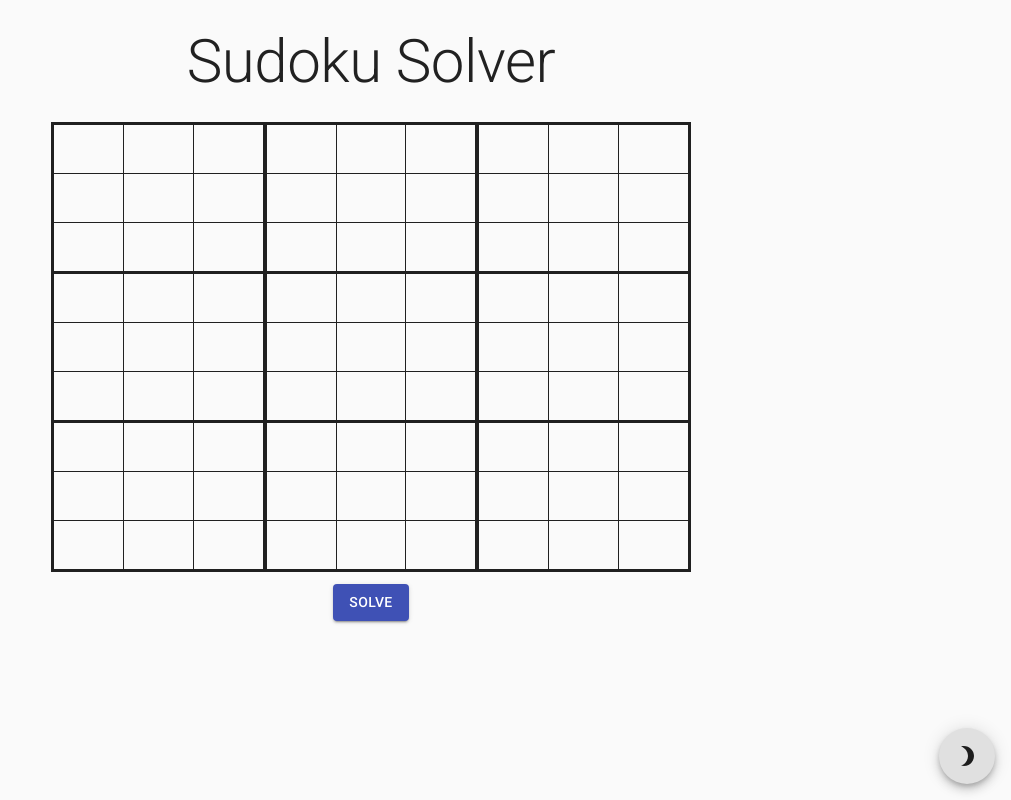
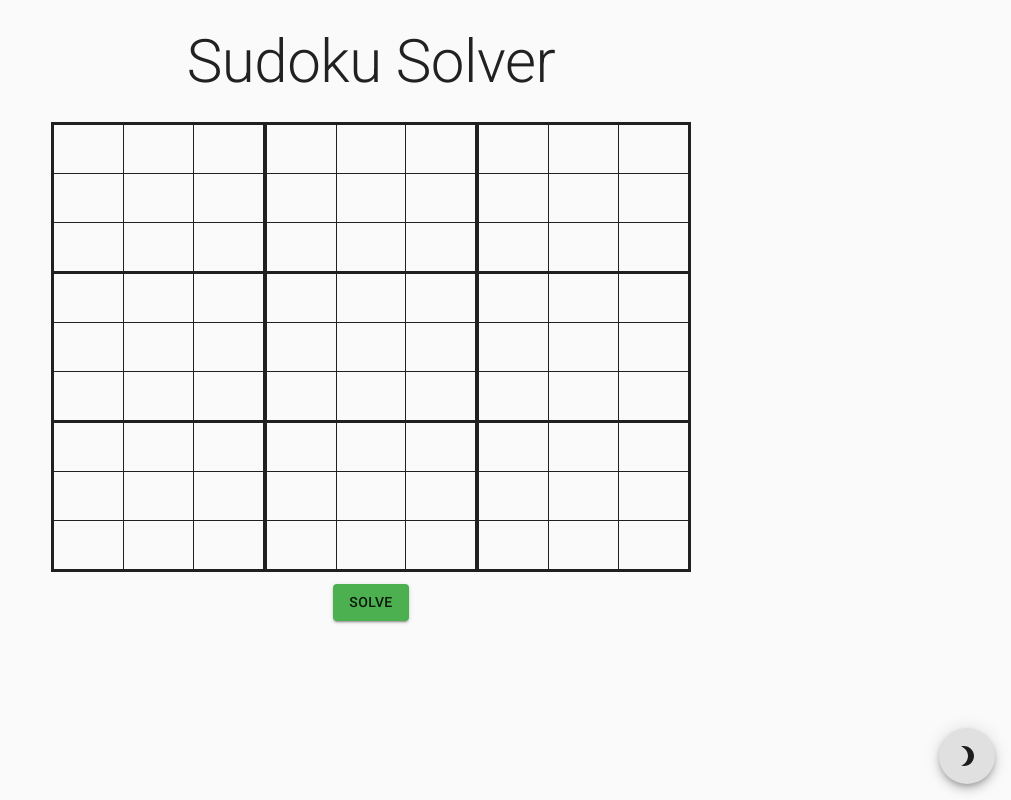
Before and after one commit to EricGaupp/sudoku-solver, a React (Create React App) app: page / in a window 1280 px wide. Shown: the whole page, without its empty margins (269-1280 px from the left). Built offline with nearby package versions, Linux system fonts and the light colour scheme.

Commit message:
Styled Solve button with theme

```diff
--- a/src/Puzzle.tsx
+++ b/src/Puzzle.tsx
@@ -1,5 +1,5 @@
 import React, { useState } from "react";
-import { makeStyles, Theme } from "@material-ui/core/styles";
+import { makeStyles, withStyles, Theme } from "@material-ui/core/styles";
 import { Button, Grid, InputBase, Typography } from "@material-ui/core";
 
 const useStyles = makeStyles((theme: Theme) => ({
@@ -81,6 +81,16 @@ function setNumber(
 function isValidNumber(value: number | ""): value is NumberRange {
   return [1, 2, 3, 4, 5, 6, 7, 8, 9, ""].includes(value);
 }
+
+const ColorButton = withStyles((theme: Theme) => ({
+  root: {
+    color: theme.palette.success.contrastText,
+    backgroundColor: theme.palette.success.main,
+    "&:hover": {
+      backgroundColor: theme.palette.success.dark
+    }
+  }
+}))(Button);
 
 const Puzzle: React.FC = () => {
   const classes = useStyles();
@@ -165,9 +175,7 @@ const Puzzle: React.FC = () => {
       </Grid>
 
       <Grid container justify="center">
-        <Button variant="contained" color="primary">
-          Solve
-        </Button>
+        <ColorButton variant="contained">Solve</ColorButton>
       </Grid>
     </Grid>
   );
```
